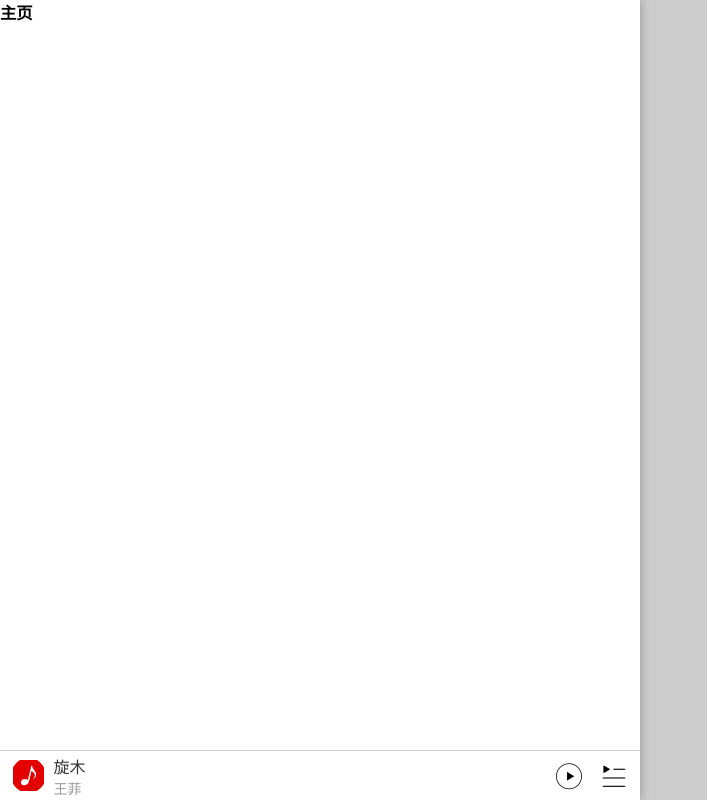
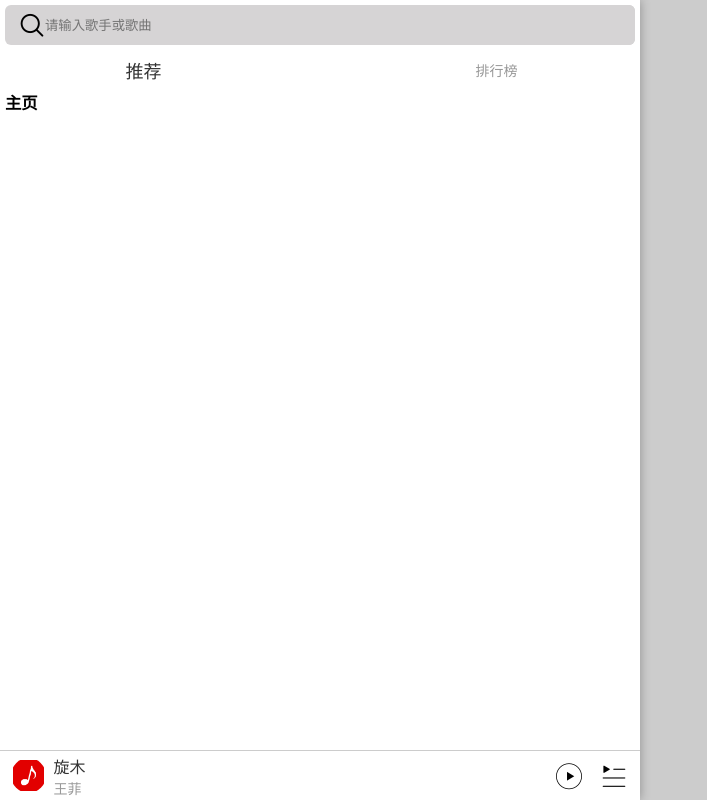
Before and after one commit to 1046633575/music-box, a Vue app: page / in a window 1280 px wide. Shown: the whole page, without its empty margins (0-707 px from the left). Built offline with nearby package versions, Linux system fonts and the light colour scheme.

Commit message:
导航栏完成

```diff
--- a/src/App.vue
+++ b/src/App.vue
@@ -1,6 +1,7 @@
 <template>
   <div id="app">
     <router-view></router-view>
+    <router-view name="link"></router-view>
     <!--底部播放栏-->
     <Footer></Footer>
   </div>
--- a/src/assets/scss/style.scss
+++ b/src/assets/scss/style.scss
@@ -11,6 +11,9 @@ html,body{
   height: 100%;
   background-color: #ccc;
   font-size: 14px;
+}
+input{
+  border: none;
 }
 
 //colors
@@ -34,6 +37,9 @@ html,body{
 }
 
 //border-radius
+.b-radius-6{
+  border-radius: 6px;
+}
 .b-radius-50{
   border-radius: 50%;
 }
--- /dev/null
+++ b/src/components/Nav.vue
@@ -0,0 +1,40 @@
+<template>
+  <div class="nav-container">
+    <Search-Bar></Search-Bar>
+    <div class="link w-100 d-flex jc-between ai-center">
+      <router-link to="/" tag="div" class="text-grey-3 d-flex jc-center ai-center link-item recommend">推荐</router-link>
+      <router-link to="/rank" tag="div" class="text-grey-3 d-flex jc-center ai-center link-item rank">排行榜</router-link>
+    </div>
+  </div>
+</template>
+
+<script>
+import SearchBar from './SearchBar'
+export default {
+  data () {
+    return {
+    }
+  },
+  components: {
+    SearchBar
+  }
+}
+</script>
+
+<style lang="scss" scoped>
+  @import '../assets/scss/variables';
+  .nav-container{
+    padding: 0 5px;
+    .link{
+      height: 40px;
+      .link-item{
+        width: 44%;
+        height: 100%;
+      }
+    }
+    .router-link-active{
+      font-size: 18px;
+      color: $border-color;
+    }
+  }
+</style>
--- /dev/null
+++ b/src/components/SearchBar.vue
@@ -0,0 +1,26 @@
+<template>
+  <div class="container w-100 ">
+    <header class="w-100 d-flex ai-center bg-grey-2 pl-3 b-radius-6">
+      <i class="iconfont icon-sousuo"></i>
+      <input class="flex-1 h-100 bg-grey-2 b-radius-6" type="text" placeholder="请输入歌手或歌曲">
+    </header>
+  </div>
+</template>
+
+<script>
+export default {
+}
+</script>
+
+<style scoped lang="scss">
+  .container{
+    height: 50px;
+    padding: 5px 0;
+    header{
+      height: 40px;
+      i{
+        font-size: 26px;
+      }
+    }
+  }
+</style>
--- a/src/router.js
+++ b/src/router.js
@@ -2,6 +2,7 @@ import Vue from 'vue'
 import Router from 'vue-router'
 import Main from './views/main'
 import Rank from './views/rank'
+import Nav from './components/Nav'
 
 Vue.use(Router)
 
@@ -11,13 +12,17 @@ export default new Router({
   routes: [
     {
       path: '/',
-      component: Main,
-      name: 'main'
+      components: {
+        default: Nav,
+        'link': Main
+      }
     },
     {
       path: '/rank',
-      component: Rank,
-      name: 'rank'
+      components: {
+        default: Nav,
+        'link': Rank
+      }
     }
   ]
 })
--- a/src/views/main.vue
+++ b/src/views/main.vue
@@ -1,14 +1,21 @@
 <template>
-  <div class="container">
+  <div class="main-container">
     <h3>主页</h3>
+
   </div>
 </template>
 
 <script>
 export default {
+  data () {
+    return {
+    }
+  }
 }
 </script>
 
-<style lang="scss" scoped>
-
+<style scoped lang="scss" >
+  .main-container{
+    padding: 0 5px;
+  }
 </style>
```
